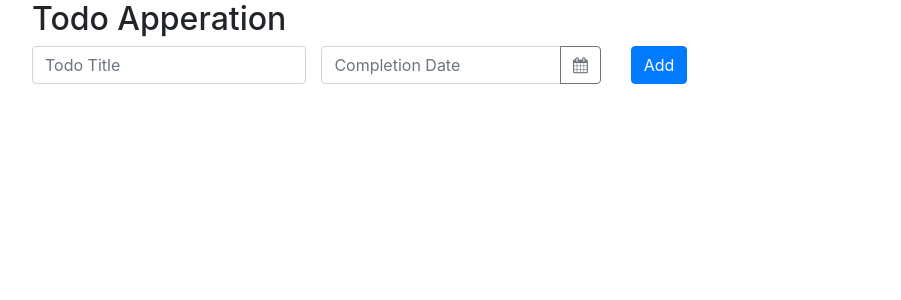
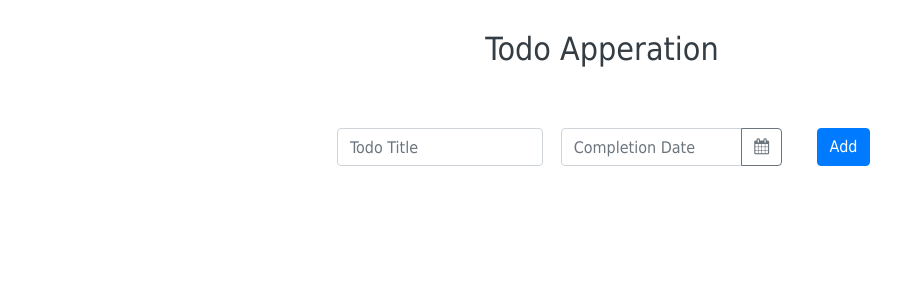
Before and after one commit to MyNameIsSpencer/ang-todo, an Angular app: page / in a window 1280 px wide. Shown: the top 300 px of the page, without its empty margins (38-939 px from the left). Built offline with nearby package versions, Linux system fonts and the light colour scheme.

Commit message:
add styling

```diff
--- a/src/styles.css
+++ b/src/styles.css
@@ -1,3 +1,80 @@
 /* You can add global styles to this file, and also import other style files */
 @import '~bootstrap/dist/css/bootstrap.css';
 @import 'https://stackpath.bootstrapcdn.com/font-awesome/4.7.0/css/font-awesome.min.css';
+
+body {
+  font-size: 15px;
+  color: #343d44;
+  font-family: 'segoe-ui', 'open-sans', tahoma, arial;
+  padding: 0;
+  margin: 0;
+}
+
+.container {
+  margin: 0 auto;
+  text-align: center;
+}
+
+.row {
+  margin: 0 auto;
+  text-align: center;
+  padding: 30px;
+}
+
+.title {
+  margin: 0 auto;
+  text-align: center;
+}
+
+.form-inline {
+  margin: 0 auto;
+  text-align: center;
+}
+
+table {
+  border-collapse: separate;
+  border-spacing: 0 5px;
+}
+
+thead th {
+  background-color: #007bff;
+  color: white;
+}
+
+tbody td {
+  background-color: #eeeeee;
+}
+
+tr td:first-child,
+tr th:first-child {
+  border-top-left-radius: 6px;
+  border-bottom-left-radius: 6px;
+}
+
+tr td:last-child,
+tr th:last-child {
+  border-top-right-radius: 6px;
+  border-bottom-right-radius: 6px;
+}
+
+.btn {
+  cursor: pointer;
+}
+
+td {
+  white-space: nowrap;
+  overflow: hidden;
+}
+
+.icons button {
+  margin: 0px 5px 0px 5px;
+}
+
+.fa-circle-o,
+.fa-check-circle {
+  color: #007bff;
+}
+
+.empty {
+  border: 1px solid red;
+}
```
